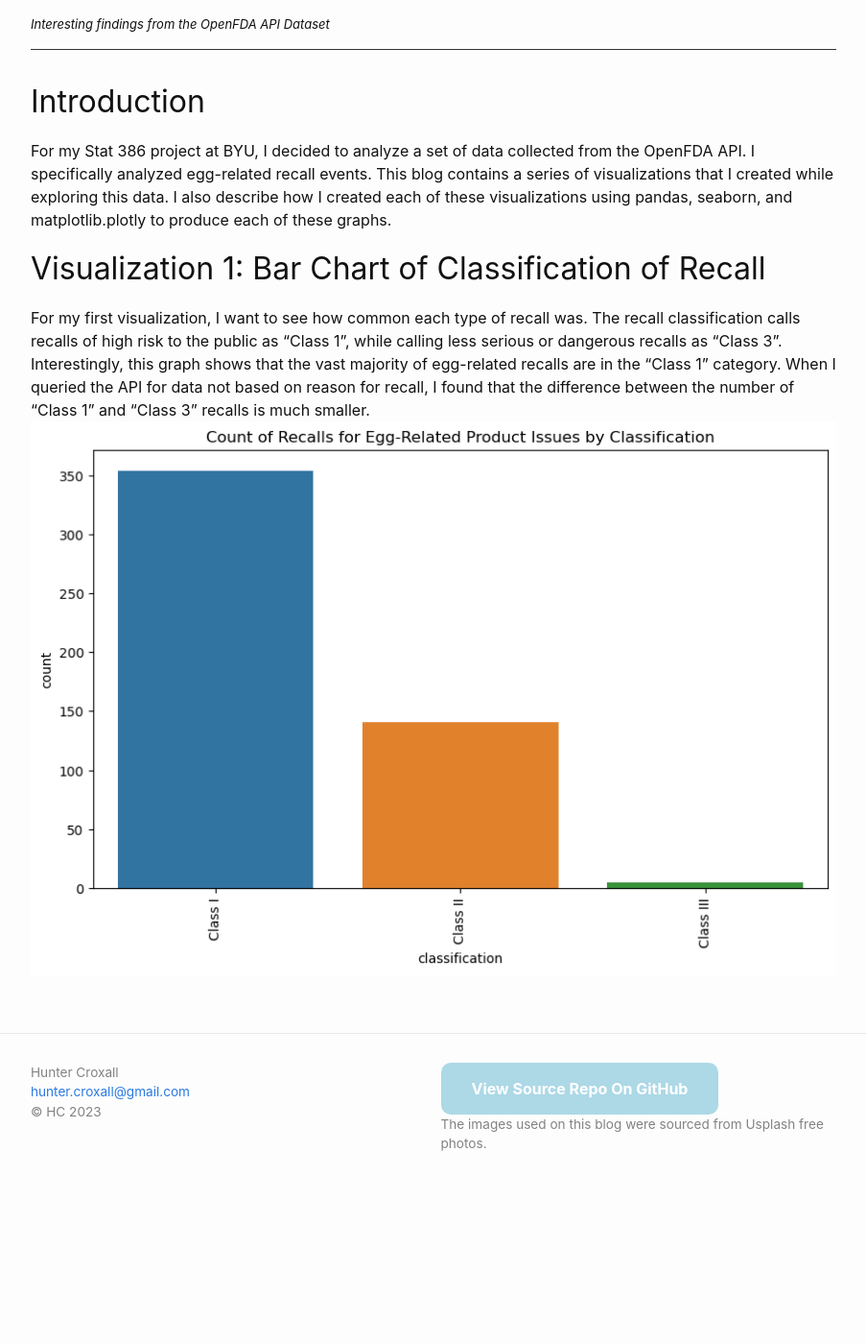
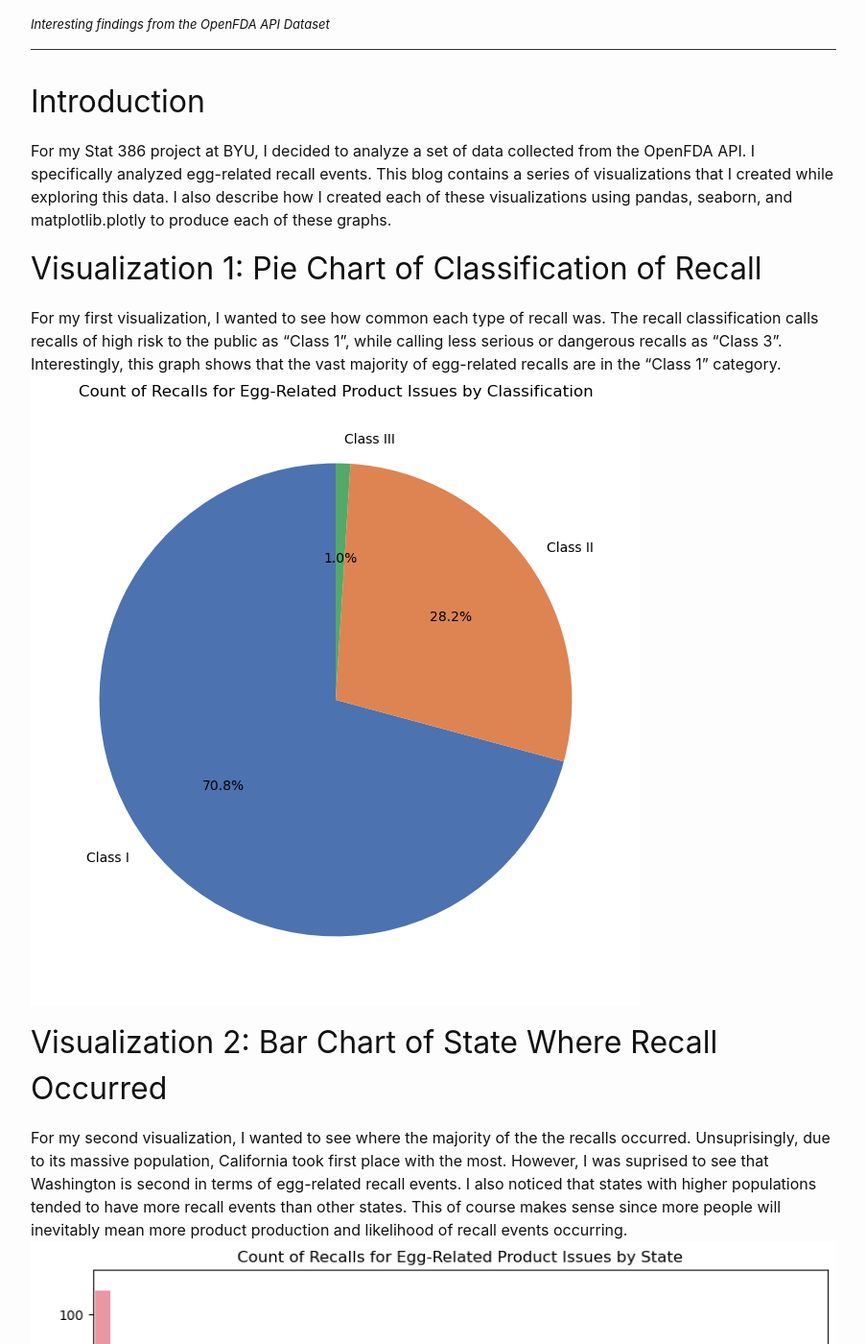
Before and after one commit to huntercroxall/huntercroxall.github.io, a Jekyll site: the page built from _posts/2023-12-12-data-analysis-stat386.md, in a window 1280 px wide and 1400 px high, scrolled down 323 px. Shown: the whole window at 96% size, without its empty margins (188-1091 px from the left). Built offline with Jekyll 4.4.1, drawn with Linux system fonts in a browser that asks for light colours; comment, search, counter and statistics services are not loaded; before the commit the page ends 1585 px from its top, so only the background shows below that; some of the changed text lies outside the part shown.

Commit message:
completed visualization 2 2023-12-12-data-analysis-stat386.md

```diff
--- a/_posts/2023-12-12-data-analysis-stat386.md
+++ b/_posts/2023-12-12-data-analysis-stat386.md
@@ -10,6 +10,14 @@ image: "/assets/images/kyle-cottrell-wIscdBkwnrM-unsplash.jpeg"
 For my Stat 386 project at BYU, I decided to analyze a set of data collected from the OpenFDA API. I specifically analyzed egg-related recall events. This blog contains a series of visualizations that I created while exploring this data. I also describe how I created each of these visualizations using pandas, seaborn, and matplotlib.plotly to produce each of these graphs.
 
 
-## Visualization 1: Bar Chart of Classification of Recall
-For my first visualization, I want to see how common each type of recall was. The recall classification calls recalls of high risk to the public as "Class 1", while calling less serious or dangerous recalls as "Class 3". Interestingly, this graph shows that the vast majority of egg-related recalls are in the "Class 1" category. When I queried the API for data not based on reason for recall, I found that the difference between the number of "Class 1" and "Class 3" recalls is much smaller.
-![Look at this wonderful graph!](/assets/images/count_by_classification.png "Count By Classification")
+## Visualization 1: Pie Chart of Classification of Recall
+For my first visualization, I wanted to see how common each type of recall was. The recall classification calls recalls of high risk to the public as "Class 1", while calling less serious or dangerous recalls as "Class 3". Interestingly, this graph shows that the vast majority of egg-related recalls are in the "Class 1" category.
+![Look at this wonderful graph!](/assets/images/pie_chart_classification.png "Proportion By Classification")
+
+
+## Visualization 2: Bar Chart of State Where Recall Occurred
+For my second visualization, I wanted to see where the majority of the the recalls occurred. Unsuprisingly, due to its massive population, California took first place with the most. However, I was suprised to see that Washington is second in terms of egg-related recall events. I also noticed that states with higher populations tended to have more recall events than other states. This of course makes sense since more people will inevitably mean more product production and likelihood of recall events occurring.
+![Look at this wonderful graph!](/assets/images/count_by_state.png "Count By State")
+
+
+## Visualization 3:
```
